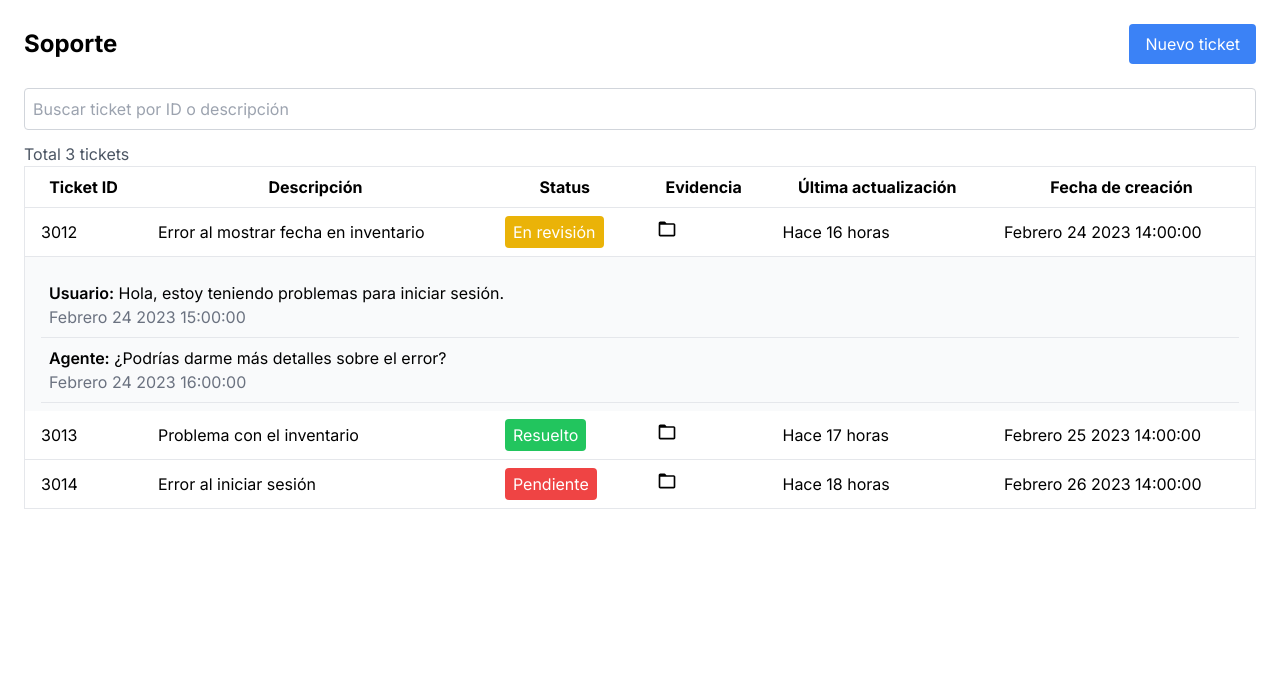
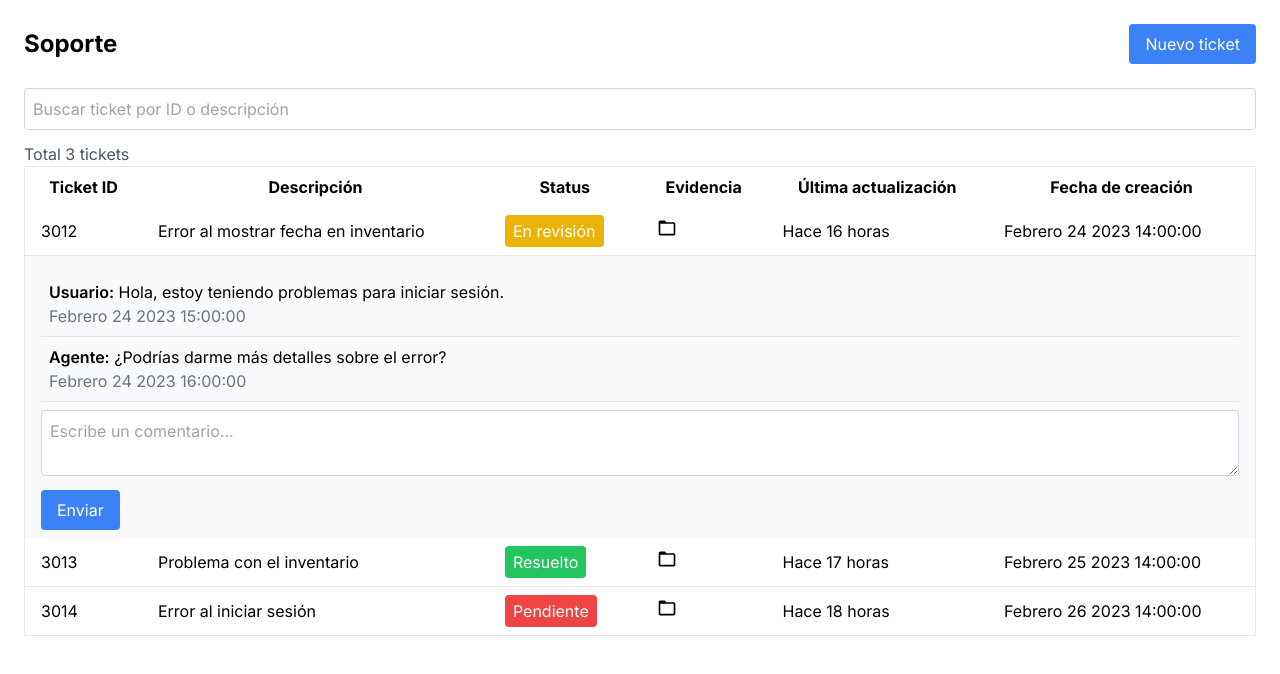
Before and after one commit to angelsaas/SoporteTSX, a Next.js app: page /Soporte in a window 1280 px wide. Both pictures are taken after a click on the element 640 px from the left and 232 px from the top of the page. Shown: the top 674 px of the page. Built offline with nearby package versions, Linux system fonts and the light colour scheme.

Commit message:
se agrega la parte de de añadir comentarios y la parte de soporte

```diff
--- a/src/app/Soporte/page.tsx
+++ b/src/app/Soporte/page.tsx
@@ -1,7 +1,6 @@
-"use client"
+"use client";
 import React, { useState } from 'react';
 import { BiFolder } from 'react-icons/bi';
-
 
 interface Comment {
   user: string;
@@ -29,6 +28,7 @@ export default function Page() {
   const [expandedTicketId, setExpandedTicketId] = useState<number | null>(null);
   const [expandedEvidenceId, setExpandedEvidenceId] = useState<number | null>(null);
   const [searchTerm, setSearchTerm] = useState<string>('');
+  const [newComment, setNewComment] = useState<string>('');
 
   const handleTicketClick = (id: number) => {
     setExpandedTicketId(expandedTicketId === id ? null : id);
@@ -42,6 +42,15 @@ export default function Page() {
 
   const handleSearchChange = (event: React.ChangeEvent<HTMLInputElement>) => {
     setSearchTerm(event.target.value);
+  };
+
+  const handleCommentChange = (event: React.ChangeEvent<HTMLTextAreaElement>) => {
+    setNewComment(event.target.value);
+  };
+
+  const handleCommentSubmit = (ticketId: number) => {
+    console.log(`Nuevo comentario para el ticket ${ticketId}: ${newComment}`);
+    setNewComment('');
   };
 
   const tickets: Ticket[] = [
@@ -116,12 +125,13 @@ export default function Page() {
         <table className="min-w-full bg-white border border-gray-200">
           <thead>
             <tr>
-              <th className="py-2 px-4 border-b">Ticket ID</th>
-              <th className="py-2 px-4 border-b">Descripción</th>
-              <th className="py-2 px-4 border-b">Status</th>
-              <th className="py-2 px-4 border-b">Evidencia</th>
-              <th className="py-2 px-4 border-b">Última actualización</th>
-              <th className="py-2 px-4 border-b">Fecha de creación</th>
+              <th className="py-2 px-4 border-a">Ticket ID</th>
+              <th className="py-2 px-4 border-a">Descripción</th>
+              <th className="py-2 px-4 border-a">Status</th>
+              <th className="py-2 px-4 border-a">Evidencia</th>
+              <th className="py-2 px-4 border-a">Última actualización</th>
+              <th className="py-2 px-4 border-a">Fecha de creación</th>
+
             </tr>
           </thead>
           <tbody>
@@ -153,6 +163,18 @@ export default function Page() {
                             <span className="text-gray-500">{comment.date}</span>
                           </div>
                         ))}
+                        <textarea
+                          className="w-full p-2 mt-2 border border-gray-300 rounded"
+                          placeholder="Escribe un comentario..."
+                          value={newComment}
+                          onChange={handleCommentChange}
+                        />
+                        <button
+                          className="mt-2 bg-blue-500 text-white px-4 py-2 rounded hover:bg-blue-700 transition duration-300"
+                          onClick={() => handleCommentSubmit(ticket.id)}
+                        >
+                          Enviar
+                        </button>
                       </div>
                     </td>
                   </tr>
```
